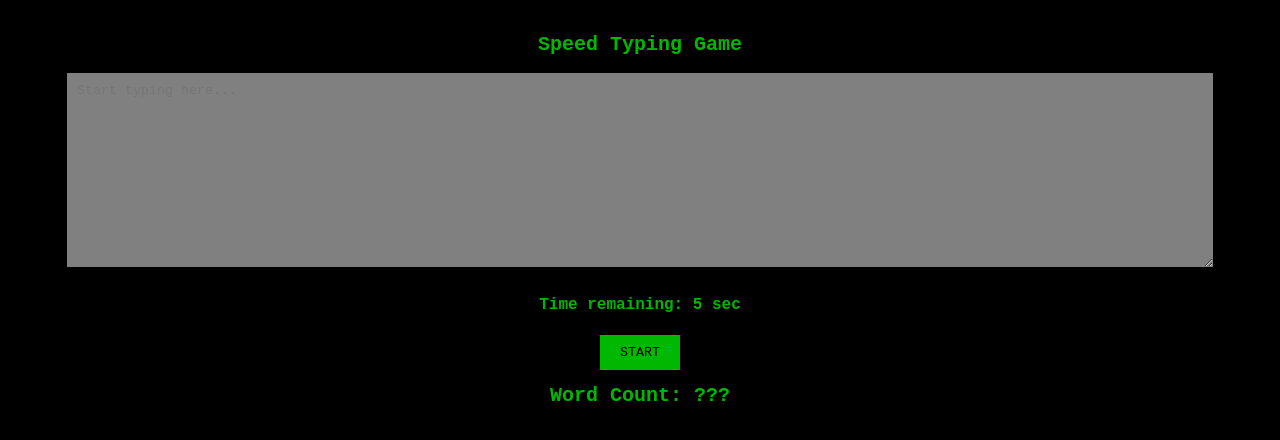
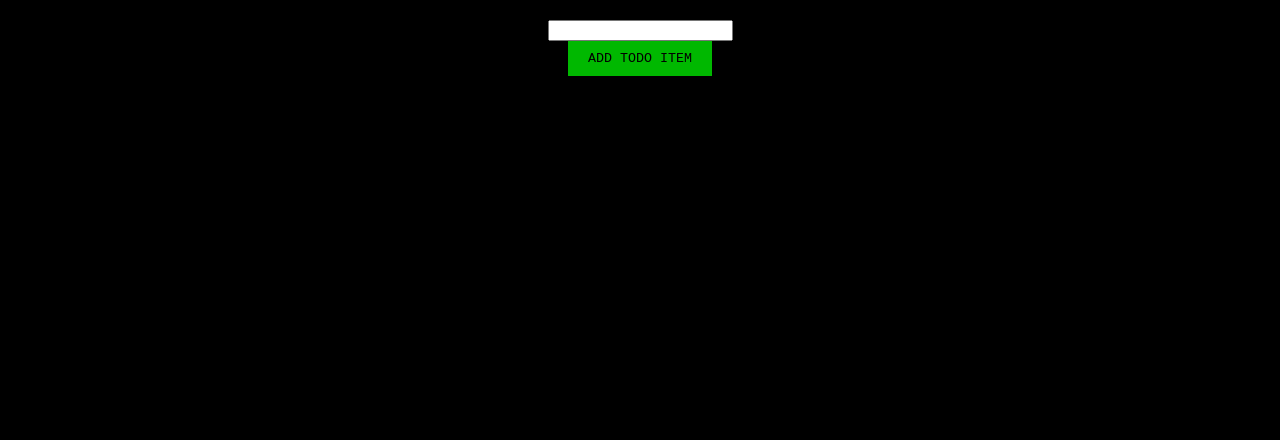
Before and after one commit to sotobry/v-school-level-4, a React (Create React App) app: page / in a window 1280 px wide. Shown: the top 440 px of the page. Built offline with nearby package versions, Linux system fonts and the light colour scheme.

Commit message:
Finish useRef lesson.

```diff
--- a/src/App.js
+++ b/src/App.js
@@ -19,6 +19,7 @@ import './App.css';
 // import ChangingMoreComplexState from './lessons/18_useState/ChangingMoreComplexState';
 // import UseEffect from './lessons/19_useEffect/UseEffect';
 import SpeedTypingGame from './lessons/20_speedTypingGame/SpeedTypingGame';
+import UseRef from './lessons/21_useRef/UseRef';
 
 function App() {
   return (
@@ -43,7 +44,8 @@ function App() {
       {/* <ChangingState /> */}
       {/* <ChangingMoreComplexState /> */}
       {/* <UseEffect /> */}
-      <SpeedTypingGame />
+      {/* <SpeedTypingGame /> */}
+      <UseRef />
     </div>
   );
 }
--- a/src/lessons/20_speedTypingGame/SpeedTypingGame.js
+++ b/src/lessons/20_speedTypingGame/SpeedTypingGame.js
@@ -1,4 +1,4 @@
-import { useState, useEffect } from 'react';
+import { useState, useEffect, useRef } from 'react';
 import './styles.css';
 
 const SpeedTypingGame = () => {
@@ -8,6 +8,9 @@ const SpeedTypingGame = () => {
   const [timeRemaining, setTimeRemainingTo] = useState(STARTING_TIME);
   const [isTimerActive, setIsTimerActiveTo] = useState(false);
   const [wordCount, setWordCountTo] = useState(null);
+
+  const textAreaEl = useRef(null);
+
 
   const handleChange = ({ currentTarget: { value } }) =>
     setTextTo(value);
@@ -23,24 +26,31 @@ const SpeedTypingGame = () => {
     setIsTimerActiveTo(false);
     setWordCountTo(countWords(text));
   };
+
   const handleClick = () => {
     // setWordCountTo(0);
     startGame();
+    textAreaEl.current.focus();
   };
 
-  // let intervalId = null;
+  // const intervalRef = useRef();
   // useEffect(() => {
-  // intervalId = setInterval(() => {
-  // setTimerTo(timer => timer - 1);
-  // }, 1000);
-  // if (!timer) return () => {
-  // clearInterval(intervalId);
-  // }
-  // }, [])
+  //   if (timeRemaining === STARTING_TIME) {
+  //     const intervalId = setInterval(() => {
+  //       setTimeRemainingTo(time => time - 1);
+  //     }, 1000);
+
+  //     intervalRef.current = intervalId;
+  //   }
+  //   else if (timeRemaining === 1) return () => {
+  //     clearInterval(intervalRef.current);
+  //   }
+  // }, [timeRemaining]);
 
   // useEffect(() => {
-  // if (timer === 0) return () => clearInterval(intervalId);
-  // }, [timer]);
+  //   if (timeRemaining === 0) return () => clearInterval(intervalId);
+  // }, [timeRemaining]);
+
 
   useEffect(() => {
     if (timeRemaining) {
@@ -64,6 +74,7 @@ const SpeedTypingGame = () => {
         value={text}
         onChange={handleChange}
         disabled={!isTimerActive}
+        ref={textAreaEl}
       />
       <h4>Time remaining: {timeRemaining} sec</h4>
       <button
--- /dev/null
+++ b/src/lessons/21_useRef/UseRef.js
@@ -0,0 +1,35 @@
+import { useState, useRef } from 'react';
+
+const UseRef = () => {
+  const [newTodoValue, setNewTodoValue] = useState('');
+  const [todosList, setTodosList] = useState([]);
+
+  const inputEl = useRef(null);
+
+  const handleChange = ({ currentTarget: { value } }) =>
+    setNewTodoValue(value);
+
+  const addTodo = ev => {
+    ev.preventDefault();
+    setTodosList(todoList => [...todoList, newTodoValue]);
+    setNewTodoValue('');
+    console.log({ inputEl });
+    // inputEl.current.focus();
+  }
+
+  const allTodos = todosList.map(todo => <p key={todo}>{todo}</p>);
+
+  return (
+    <div>
+      <form>
+        <input type='text' name='todo' value={newTodoValue} onChange={handleChange}
+          ref={inputEl}
+        />
+        <button onClick={addTodo}>Add todo item</button>
+      </form>
+      {allTodos}
+    </div>
+  );
+}
+
+export default UseRef;
```
